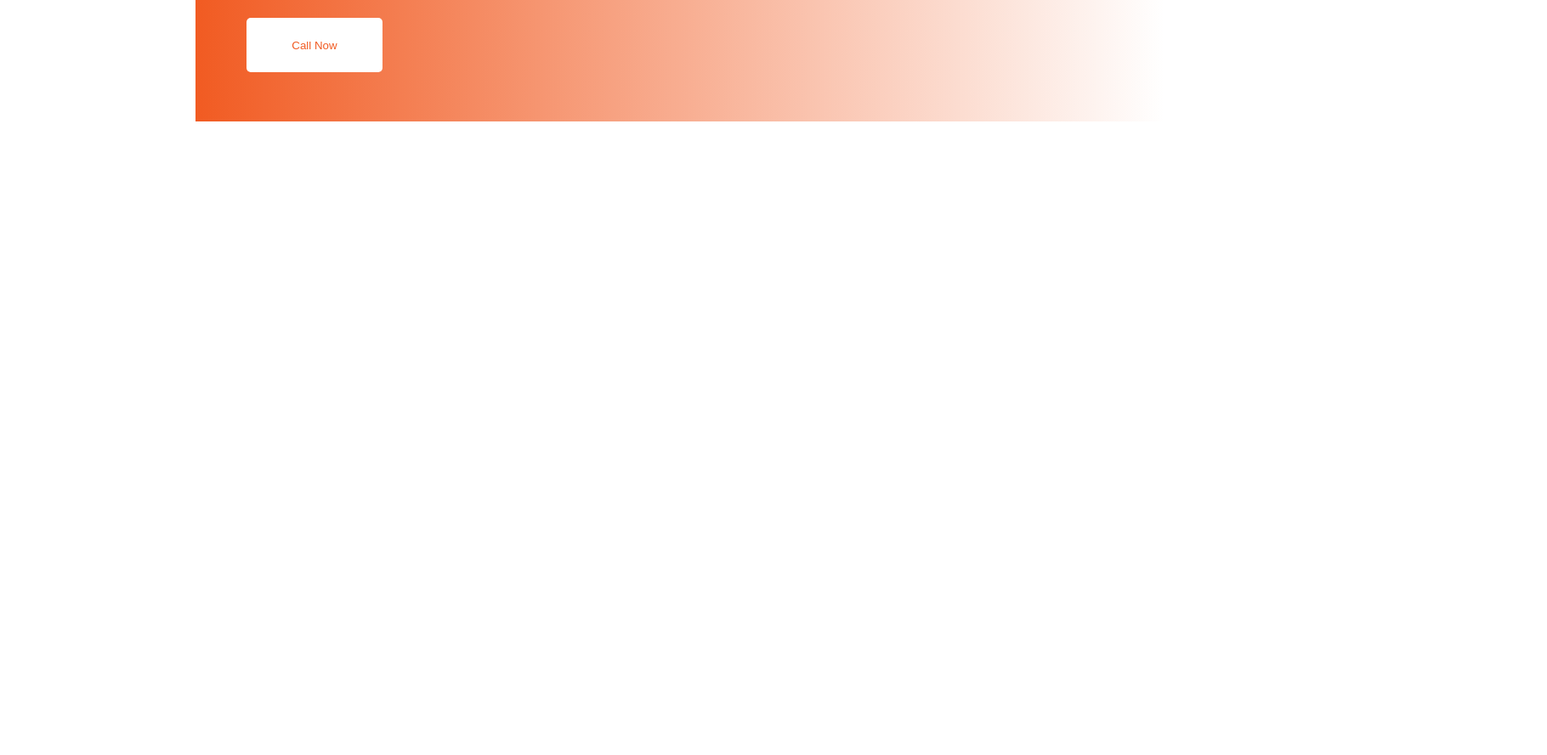
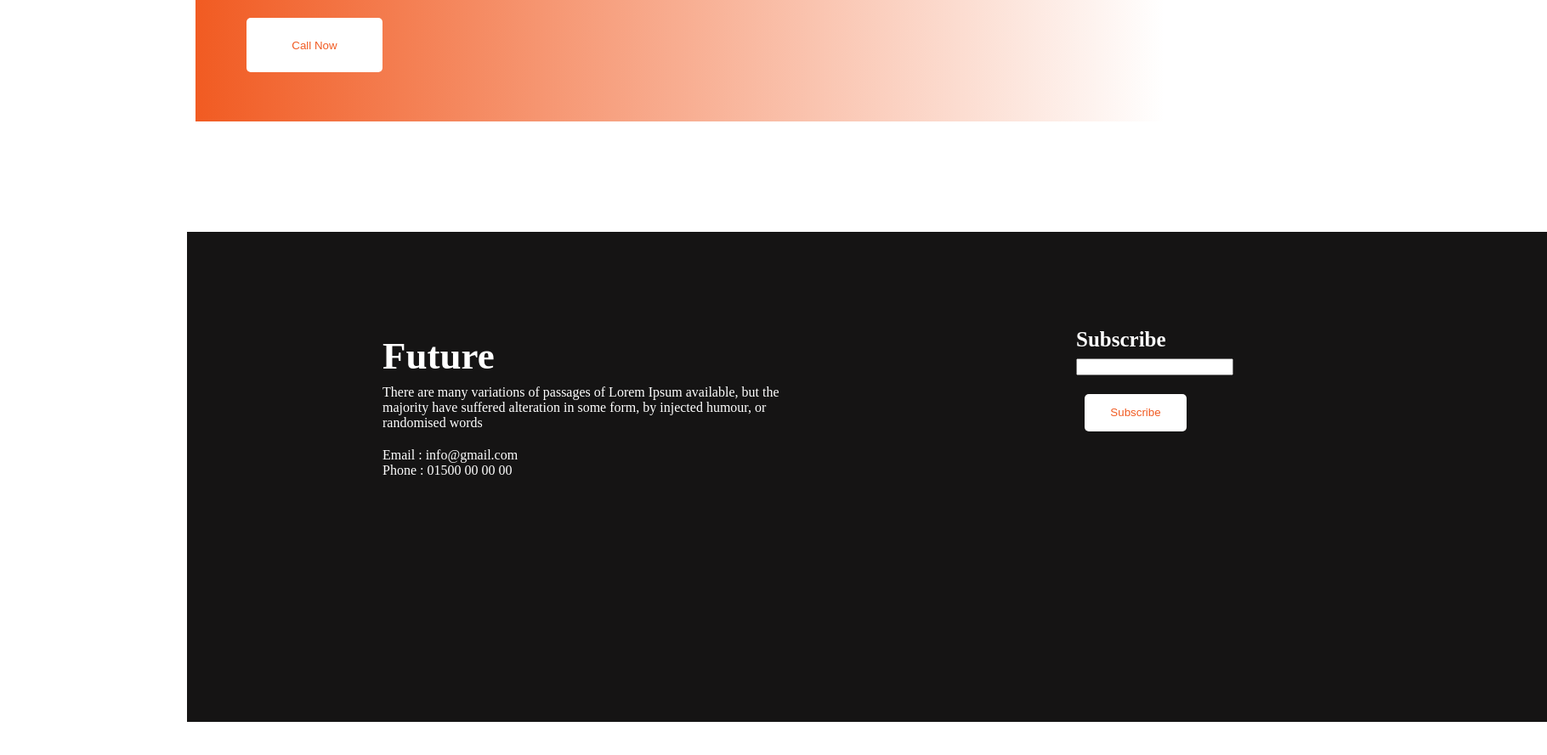
Before and after one commit to mdali017/assgnment.github.io, a plain HTML site: page index.html in a window 1280 px wide. Shown: the part 2379-3268 px from the top of the page at 85% size, 1820 px wide, since content can reach past the window. Before the commit the page ends 2522 px from the top, so only its background shows below. Drawn offline with Linux system fonts and the light colour scheme.

Commit message:
Set up Footer Section

```diff
--- a/index.html
+++ b/index.html
@@ -85,11 +85,35 @@
                 <img src="/images/donation10.jpg" alt="" class="extra-section-img" style="width: 456px; height: 320px;">
             </div>
         </div>
-        <!-- Set up Call Now Section -->
+        <!--------------------------Set up Call Now Section----------------------------->
         <div class="call-now-section">
             <h2 class="call-now-section-title">Always keep a positive mindset</h2>
             <button class="banner-btn1 ">Call Now</button>
         </div>
     </header>
+    <footer>
+        <div class="footer-left">
+            <h2 class="footer-left-title">Future</h2>
+            <span class="footer-left-description">There are many variations of passages of Lorem Ipsum available, but
+                the majority have suffered
+                alteration
+                in some form, by injected humour, or randomised words</span>
+            <div class="footer-list">
+                <p>Email : info@gmail.com</p>
+                <p>Phone : 01500 00 00 00</p>
+            </div>
+        </div>
+        <div class="footer-right">
+            <h4 class="footer-right-title">Subscribe</h4>
+            <br>
+            <br>
+            <input type="text" class="footer-right-form">
+            <br>
+            <br>
+            <button class="footer-right-btn ">Subscribe</button>
+        </div>
+
+
+    </footer>
 </body>
 </html>
--- a/style.css
+++ b/style.css
@@ -206,3 +206,87 @@ nav a {
     border: none;
     color: #F15B22;
 }
+/* Footer section */
+footer {
+    position: absolute;
+    width: 1600px;
+    height: 577px;
+    left: 220px;
+    right: 520px;
+    top: 2652.26px;
+    background: #151414;
+
+}
+
+.footer-left {
+    width: 485px;
+    height: 317px;
+    top: 2782.26px;
+
+}
+
+.footer-left-title {
+    position: absolute;
+    font-weight: 700;
+    font-size: 45px;
+    left: 230px;
+    margin-top: 120px;
+    color: rgb(255, 255, 255);
+}
+
+.footer-left-description {
+    position: absolute;
+    width: 485px;
+    height: 780px;
+    left: 230px;
+    font-weight: 400;
+    font-size: 16px;
+    color: white;
+    margin-top: 180px;
+}
+
+.footer-list {
+    position: absolute;
+    width: 184px;
+    height: 26px;
+    left: 230px;
+    top: 253.26px;
+    color: white;
+}
+
+/* footer-right-section */
+.footer-right {
+    position: absolute;
+    width: 325px;
+    height: 204px;
+    left: 1046px;
+    top: 112.26px;
+}
+
+.footer-right-title {
+    position: absolute;
+    font-weight: 600;
+    font-size: 25px;
+    padding-bottom: 120px;
+    color: white;
+
+
+}
+
+.footer-right-form {
+    position: absolute;
+    width: auto;
+    height: 14px;
+}
+
+.footer-right-btn {
+    position: absolute;
+    width: 120px;
+    height: 44px;
+    left: 10px;
+    top: 78px;
+    background: #ffffff;
+    border-radius: 5px;
+    border: none;
+    color: #F15B22;
+}
```
